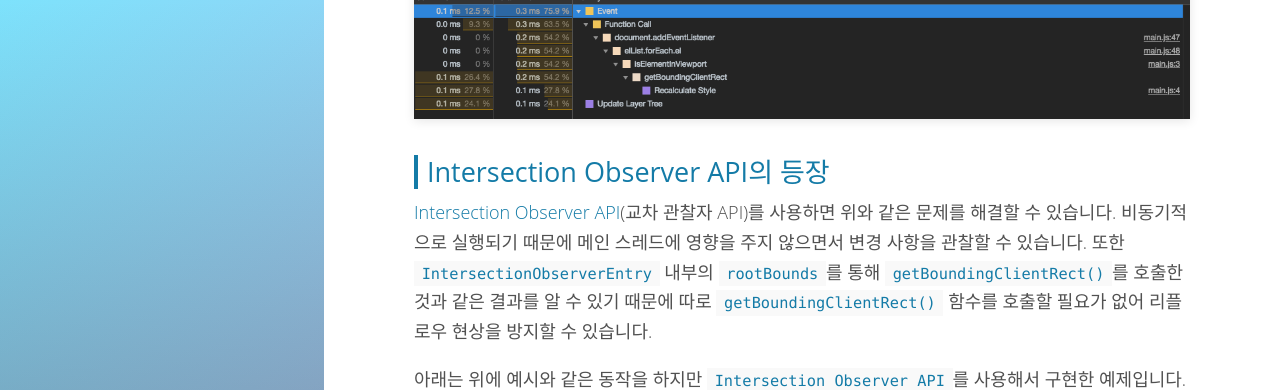
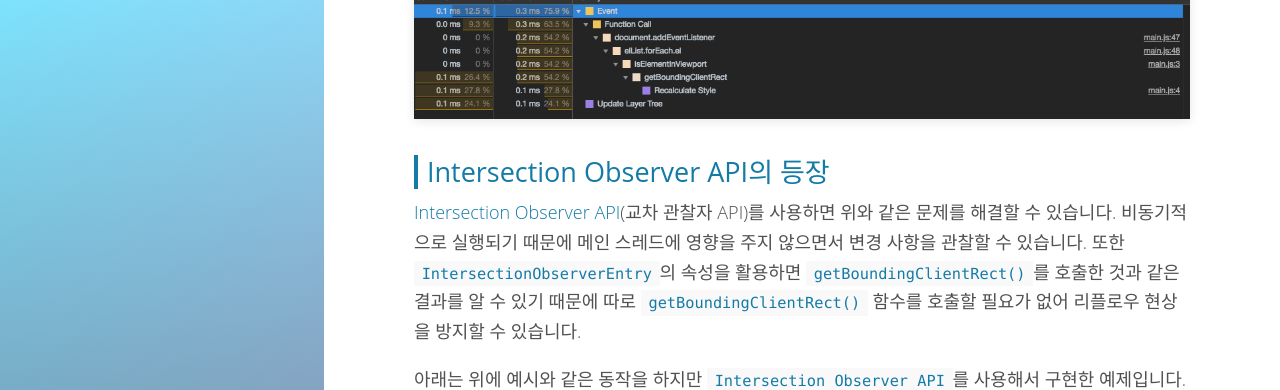
Before and after one commit to hyeyoon/blog, a Jekyll site: the page built from _posts/2019-01-09-intersectionobserver-tutorial.md, in a window 1280 px wide and 900 px high, scrolled down 2972 px, cut to the strip 0-390 px from the top of the window. Built offline with Jekyll 4.4.1, drawn with Linux system fonts in a browser that asks for light colours; some web fonts are replaced; comment, search, counter and statistics services are not loaded.

Commit message:
Modify content

```diff
--- a/_posts/2019-01-09-intersectionobserver-tutorial.md
+++ b/_posts/2019-01-09-intersectionobserver-tutorial.md
@@ -63,7 +63,7 @@ addEventToEl(boxElList);
 
 ## Intersection Observer API의 등장
 
-[Intersection Observer API](https://developer.mozilla.org/en-US/docs/Web/API/Intersection_Observer_API)(교차 관찰자 API)를 사용하면 위와 같은 문제를 해결할 수 있습니다. 비동기적으로 실행되기 때문에 메인 스레드에 영향을 주지 않으면서 변경 사항을 관찰할 수 있습니다. 또한 `IntersectionObserverEntry` 내부의 `rootBounds`를 통해 `getBoundingClientRect()`를 호출한 것과 같은 결과를 알 수 있기 때문에 따로 `getBoundingClientRect()` 함수를 호출할 필요가 없어 리플로우 현상을 방지할 수 있습니다.
+[Intersection Observer API](https://developer.mozilla.org/en-US/docs/Web/API/Intersection_Observer_API)(교차 관찰자 API)를 사용하면 위와 같은 문제를 해결할 수 있습니다. 비동기적으로 실행되기 때문에 메인 스레드에 영향을 주지 않으면서 변경 사항을 관찰할 수 있습니다. 또한 `IntersectionObserverEntry`의 속성을 활용하면 `getBoundingClientRect()`를 호출한 것과 같은 결과를 알 수 있기 때문에 따로 `getBoundingClientRect()` 함수를 호출할 필요가 없어 리플로우 현상을 방지할 수 있습니다.
 
 아래는 위에 예시와 같은 동작을 하지만 `Intersection Observer API`를 사용해서 구현한 예제입니다.
 
```
